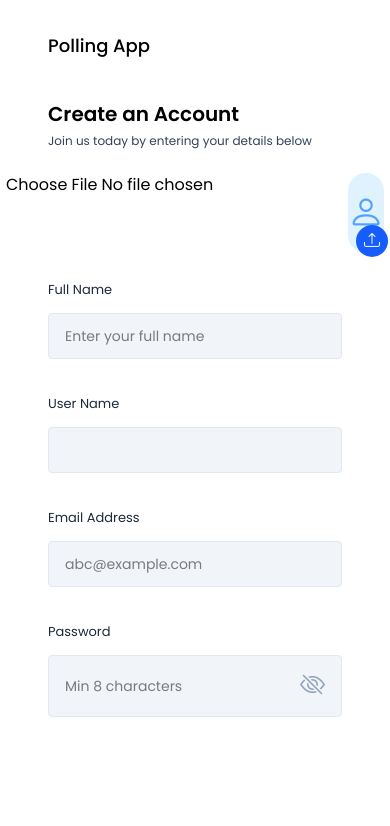
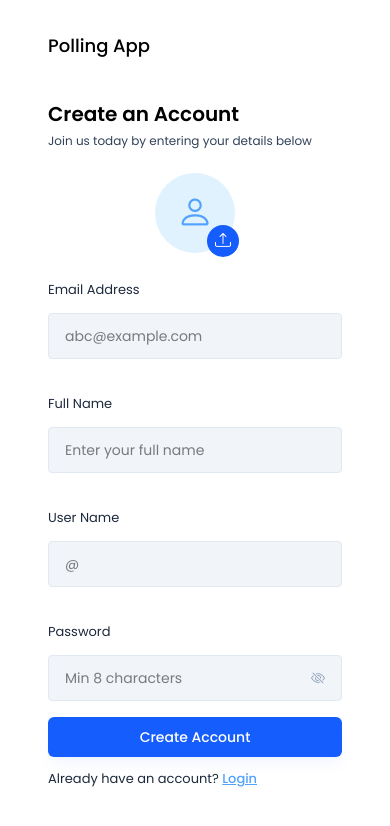
Before and after one commit to kanuru-vamsikrishna/Polling-WebApp, a React (Vite) app in the folder Frontend/polling-webapp/: page /sign-up in a window 390 px wide. Shown: the top 826 px of the page. Built offline with nearby package versions, Linux system fonts and the light colour scheme.

Commit message:
Updating the UI for signup form and added the handler for submit

```diff
--- a/Frontend/polling-webapp/src/components/input/AuthInput.jsx
+++ b/Frontend/polling-webapp/src/components/input/AuthInput.jsx
@@ -31,9 +31,9 @@ const AuthInput = (props) => {
         {type === "password" && (
           <div>
             {showPassword ? (
-            <i className="bi bi-eye text-blue-400 cursor-pointer" onClick={() => toggleShowPassword()} style={{ fontSize: "25px" }}></i>
+            <i className="bi bi-eye text-blue-400 cursor-pointer" onClick={() => toggleShowPassword()} style={{ fontSize: "17px" }}></i>
             ) : (
-              <i className="bi bi-eye-slash text-slate-400 cursor-pointer" onClick={() => toggleShowPassword()} style={{ fontSize: "25px" }}></i>
+              <i className="bi bi-eye-slash text-slate-400 cursor-pointer" onClick={() => toggleShowPassword()} style={{ fontSize: "17      px" }}></i>
             )}
           </div>
         )}
--- a/Frontend/polling-webapp/src/components/input/ProfilePhotoSelector.jsx
+++ b/Frontend/polling-webapp/src/components/input/ProfilePhotoSelector.jsx
@@ -33,11 +33,12 @@ const ProfilePhotoSelector = ({ image, setImage }) => {
         accept="image/*"
         ref={inputRef}
         onChange={handleImageChange}
+        hidden
       />
       {!image ? (
        <div className="w-20 h-20 flex items-center justify-center bg-sky-100 rounded-full relative">
        <i className="bi bi-person text-4xl text-blue-400"></i>
-       <button type="button" className="w-8 h-8 items-center justify-center bg-blue-600 text-white rounded-full absolute -bottom-1 -right-1" onClick={onChooseFile}>
+       <button type="button" className="w-8 h-8 items-center justify-center bg-blue-600 text-white rounded-full absolute -bottom-1 -right-1 cursor-pointer" onClick={onChooseFile}>
        <i className="bi bi-upload"></i>
          </button>
        </div>
@@ -48,7 +49,7 @@ const ProfilePhotoSelector = ({ image, setImage }) => {
           alt="Profile Photo"
           className="w-20 h-20 rounded-full object-cover"
         />
-        <button type="button" className="w-8 h-8 items-center justify-center bg-red-500 text-white rounded-full absolute -bottom-1 -right-1" onClick={handleRemoveImage}>
+        <button type="button" className="w-8 h-8 items-center justify-center bg-red-500 text-white rounded-full absolute -bottom-1 -right-1 cursor-pointer" onClick={handleRemoveImage}>
         <i className="bi bi-trash"></i>
         </button>
       </div>
--- a/Frontend/polling-webapp/src/pages/Auth/LoginForm.jsx
+++ b/Frontend/polling-webapp/src/pages/Auth/LoginForm.jsx
@@ -28,7 +28,7 @@ const LoginForm = () => {
 
   return (
     <AuthLayout>
-    <div className="lg:w-[70%] h-3/4 md:h-full flex flex-col justify-center">
+    <div className="lg:w-[100%] h-auto md:h-100 mt-10 md:mt-0 flex flex-col justify-center">
       <h3 className="text-xl font-semibold text-black">Welcome Back</h3>
         <p className="text-xs text-slate-700  mt-[5px] mb-6">Please enter your details to login</p>
         <form onSubmit={handleSubmit}>
--- a/Frontend/polling-webapp/src/pages/Auth/SignUpForm.jsx
+++ b/Frontend/polling-webapp/src/pages/Auth/SignUpForm.jsx
@@ -1,8 +1,9 @@
 import React, { useState } from 'react'
 import AuthLayout from '../../components/Layout/AuthLayout'
-import { useNavigate } from 'react-router-dom';
+import { Link, useNavigate } from 'react-router-dom';
 import AuthInput from '../../components/input/AuthInput';
 import ProfilePhotoSelector from '../../components/input/ProfilePhotoSelector';
+import { validateEmail } from '../../utils/helper';
 
 const SignUpForm = () => {
 
@@ -17,19 +18,43 @@ const SignUpForm = () => {
 
   const handleSubmit = async (e) => {
     e.preventDefault();
+
+    if (!validateEmail(email)) {
+          setError("Please enter a valid email address")
+          return;
+        }
+        if (!fullName) {
+          setError("Please enter a full name")
+              return;
+        }
+        if (!userName) {
+          setError("Please enter the username")
+              return;
+        }
+        if (!password) {
+          setError("Please enter the password")
+          return;
+    }
+        setError("")
   }
 
 
   return (
     <AuthLayout>
-      <div className="lg:w-[100%] h-auto md:h-full mt-10 md:mt-0 flex flex-col justify-center">
+      <div className="lg:w-[100%] h-auto md:h-30 mt-10 md:mt-0 flex flex-col justify-center">
         <h3 className="text-xl font-semibold text-black">Create an Account</h3>
         <p className="text-xs text-slate-700 mt-[5px] mb-6">Join us today by entering your details below</p>
       </div>
-
       <form onSubmit={handleSubmit}>
         <ProfilePhotoSelector image={profilePic} setImage={setProfilePic} />
         <div className="grid grid-cols-1 md:grid-cols-2 gap-4">
+          <AuthInput
+            value={email}
+            onChange={(e) => setEmail(e.target.value)}
+            label="Email Address"
+            placeholder="abc@example.com"
+            type="text"
+          />
        <AuthInput
           value={fullName}
           onChange={(e) => setFullName(e.target.value)}
@@ -41,24 +66,24 @@ const SignUpForm = () => {
               value={userName}
               onChange={(e) => setUserName(e.target.value)}
               label="User Name"
-          placeholder=""
+              placeholder="@"
               type="text"
               />
           <AuthInput
-          value={email}
-          onChange={(e) => setEmail(e.target.value)}
-          label="Email Address"
-          placeholder="abc@example.com"
-          type="text"
-        />
-        <AuthInput
-          value={userName}
+            value={password}
             onChange={(e) => setPassword(e.target.value)}
             label="Password"
             placeholder="Min 8 characters"
             type="password"
             />
         </div>
+        {error && <p className="text-red-500 text-xs pb-2.5">{error}</p>}
+          <button type="submit" className="btn-primary cursor-pointer">Create Account</button>
+          <p className="text-[13px] text-slate-800 mt-3">Already have an account?{" "}
+            <Link className="font-medium text-blue-400 underline" to="/login">
+              Login
+            </Link>
+          </p>
       </form>
     </AuthLayout>
   )
```
Lines whose indentation alone changed are shown as unchanged.
